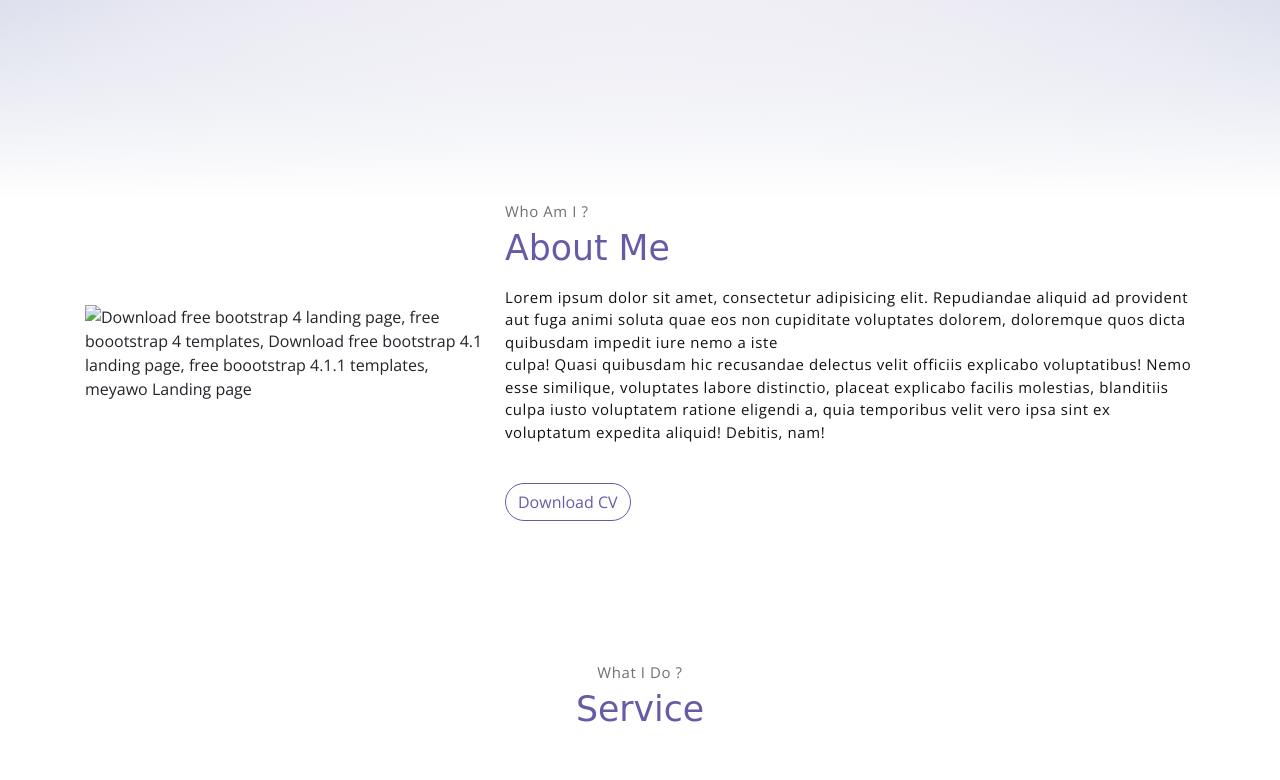
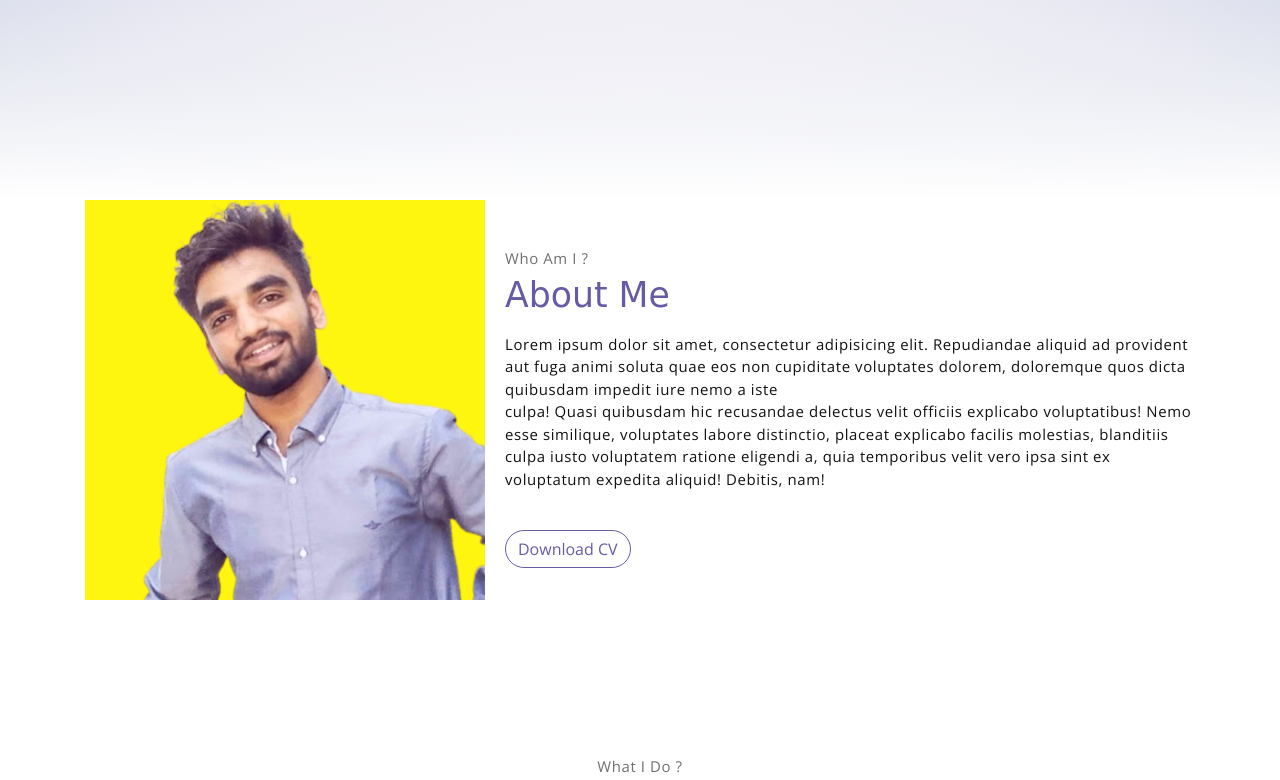
Before and after one commit to zubair-kandhro/portfolio, a website: page index.html in a window 1280 px wide. Shown: the part 600-1380 px from the top of the page. Drawn offline with nearby package versions, Linux system fonts and the light colour scheme; a web font is replaced by a local one.

Commit message:
files added

```diff
--- a/index.html
+++ b/index.html
@@ -64,7 +64,7 @@
             <!-- about wrapper -->
             <div class="about">
                 <div class="about-img-holder">
-                    <img src="assets/imgs/man.png" class="about-img" alt="Download free bootstrap 4 landing page, free boootstrap 4 templates, Download free bootstrap 4.1 landing page, free boootstrap 4.1.1 templates, meyawo Landing page">
+                    <img src="./assets/imgs/man.png" class="about-img" alt="Download free bootstrap 4 landing page, free boootstrap 4 templates, Download free bootstrap 4.1 landing page, free boootstrap 4.1.1 templates, meyawo Landing page">
                 </div>
                 <div class="about-caption">
                     <p class="section-subtitle">Who Am I ?</p>
```
Also changed, not shown: assets/imgs/man.png (added).
